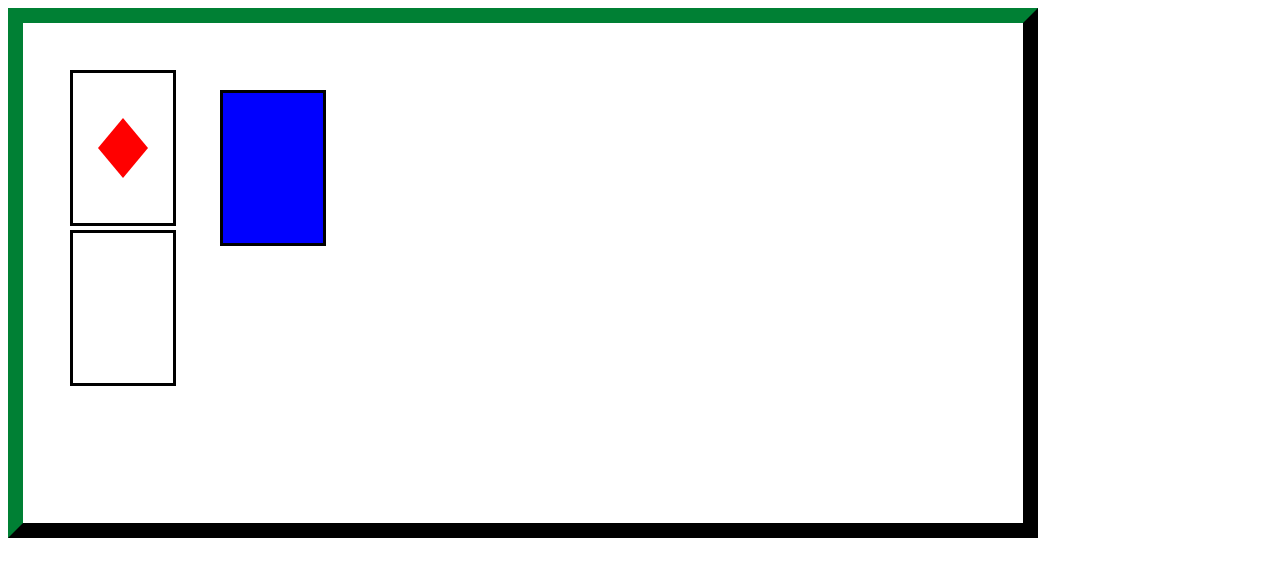
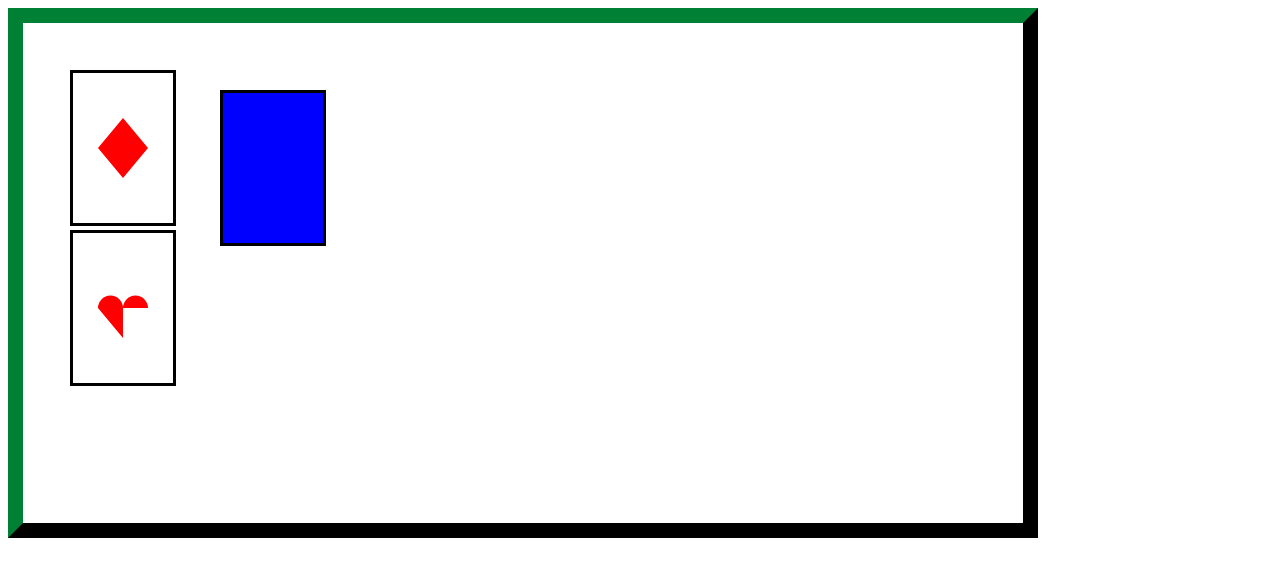
Before and after one commit to HB-the-Pencil/Blackjack-HTML-game, a plain HTML site: page index.html in a window 1280 px wide. Drawn offline with Linux system fonts and the light colour scheme.

Commit message:
fix the heart... again

```diff
--- a/index.html
+++ b/index.html
@@ -36,9 +36,9 @@
                             ctx.beginPath();
                             ctx.moveTo(x+50, y+105);
                             ctx.lineTo(x+25, y+75);
-                            ctx.arcTo(x+25, y+75, x+50, y+75, 12.5);
+                            ctx.arc(x+37.5, y+75, 12.5, Math.PI, Math.PI*2);
                             ctx.moveTo(x+50, y+75);
-                            ctx.arcTo(x+50, y+75, x+75, y+75, 12.5);
+                            ctx.arc(x+62.5, y+75, 12.5, Math.PI, Math.PI*2);
                             ctx.moveTo(x+75, y+75);
                             ctx.lineTo(x+50, y+105);
                             ctx.fill();
```
